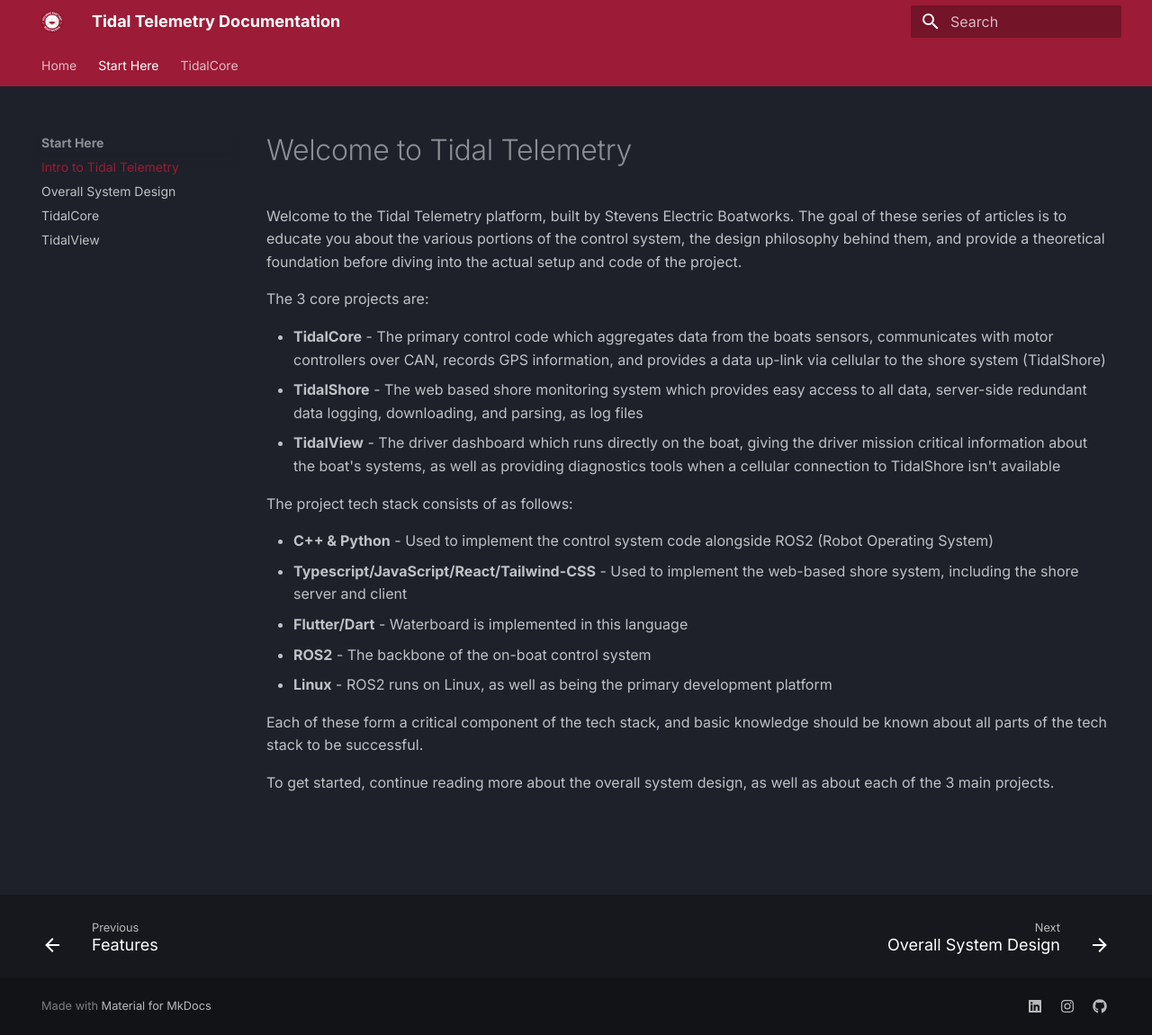
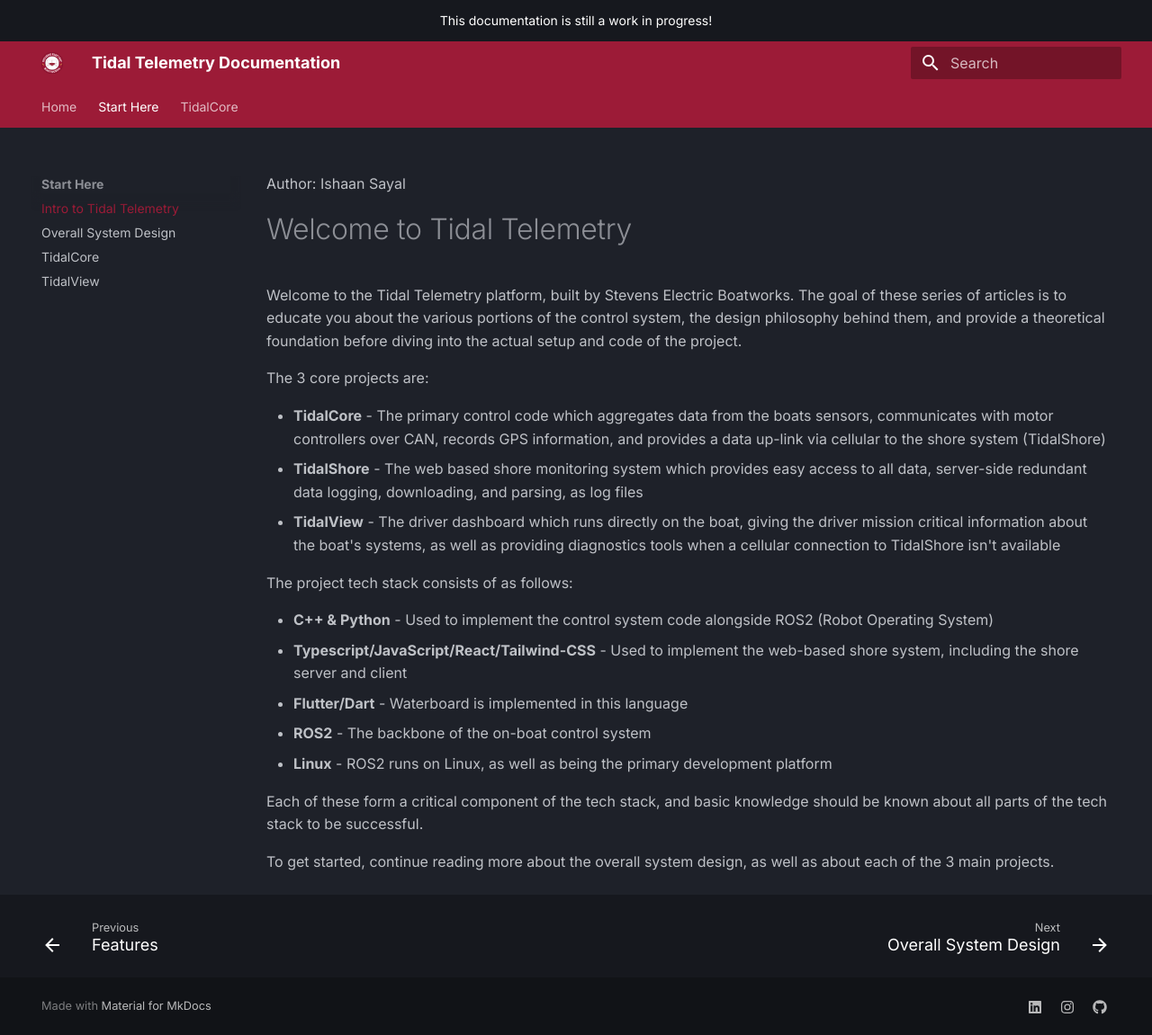
Before and after one commit to Stevens-Electric-Boatworks/tidal-docs, an MkDocs documentation site: the page built from docs/start-here/welcome.md, in a window 1280 px wide and 1151 px high. Shown: the whole window at 90% size. Built offline with MkDocs 1.6.1 and Material for MkDocs 9.7.7, drawn with Linux system fonts in a browser that asks for light colours.

Commit message:
Add 'in progress' annoucement

```diff
--- a/docs/start-here/welcome.md
+++ b/docs/start-here/welcome.md
@@ -1,5 +1,6 @@
 ---
 title: Intro to Tidal Telemetry
+author: Ishaan Sayal
 ---
 
 # Welcome to Tidal Telemetry
--- a/overrides/main.html
+++ b/overrides/main.html
@@ -16,3 +16,7 @@
   {# Render the actual page content #}
   {{ super() }}
 {% endblock %}
+
+{% block announce %}
+<center>This documentation is still a work in progress!</center>
+{% endblock %}
```
